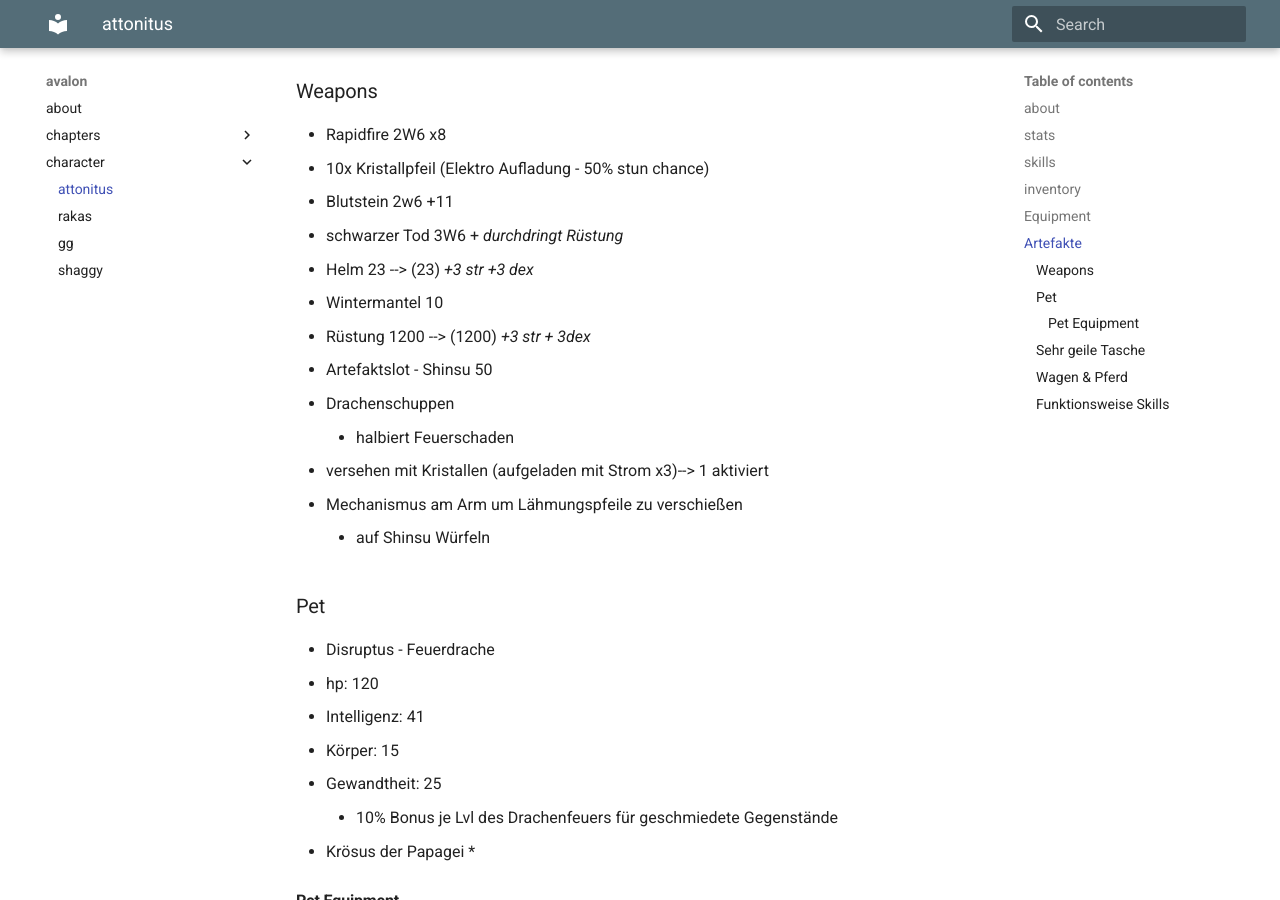
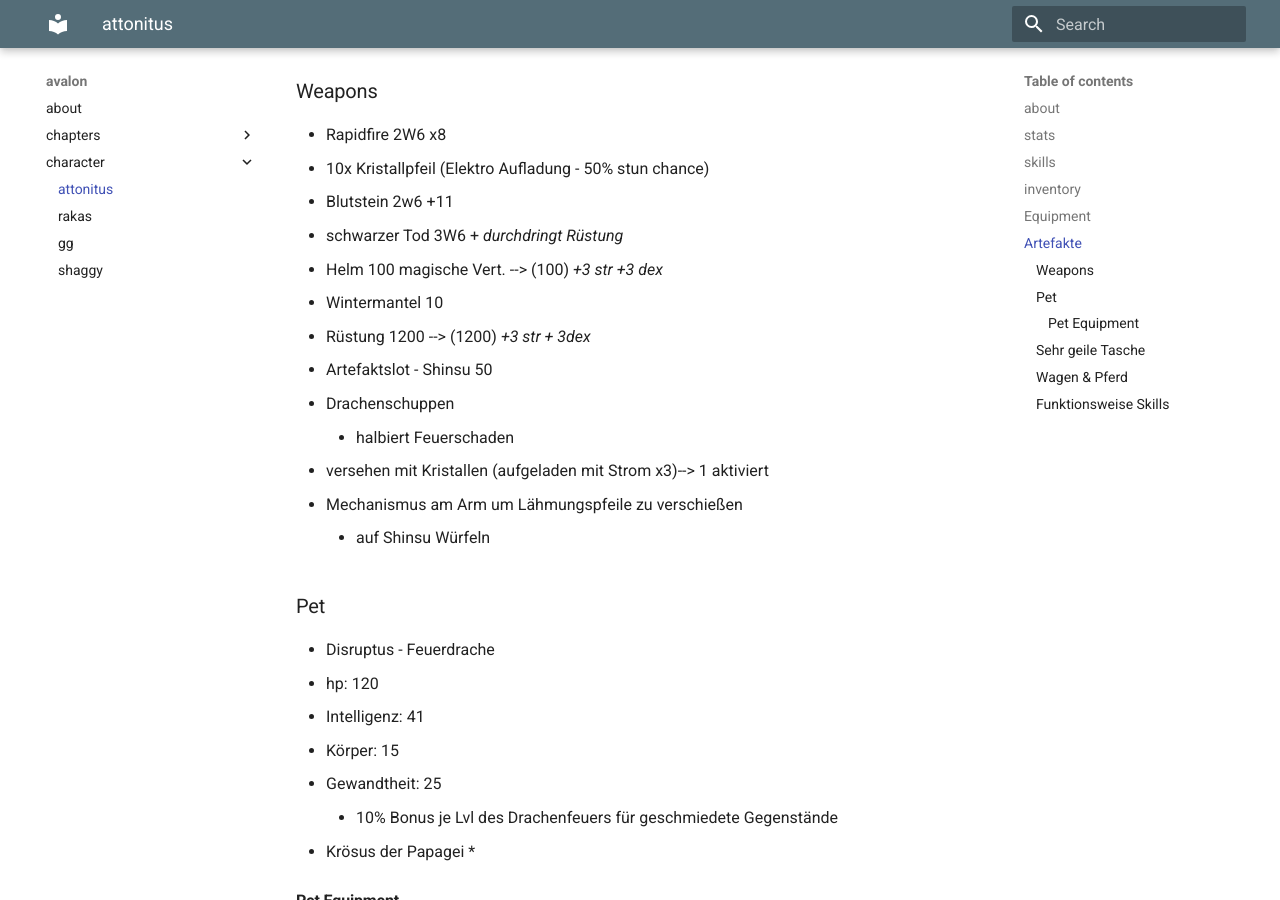
Before and after one commit to mkdocs-pnp/avalon, an MkDocs documentation site: the page built from docs/character/attonitus_fulgur.md, in a window 1280 px wide and 900 px high, scrolled down 1358 px. Built offline with MkDocs 1.6.1 and Material for MkDocs 9.7.7, drawn with Linux system fonts in a browser that asks for light colours.

Commit message:
Update attonitus_fulgur.md

```diff
--- a/docs/character/attonitus_fulgur.md
+++ b/docs/character/attonitus_fulgur.md
@@ -44,7 +44,7 @@
   * 10x Kristallpfeil (Elektro Aufladung - 50% stun chance)
 * Blutstein                2w6 +11
 * schwarzer Tod            3W6 + _durchdringt Rüstung_
-* Helm                     23 --> (23) _+3 str +3 dex_
+* Helm                     100 magische Vert. --> (100) _+3 str +3 dex_
 * Wintermantel             10
 * Rüstung                  1200 --> (1200) _+3 str + 3dex_
   * Artefaktslot - Shinsu 50
```
